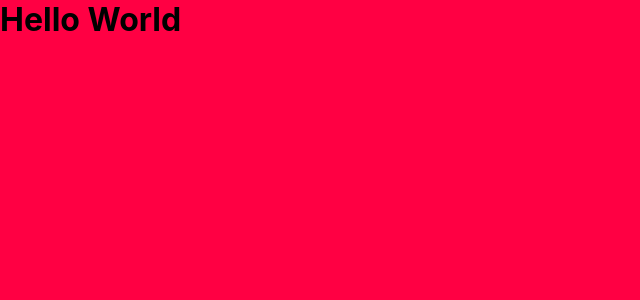
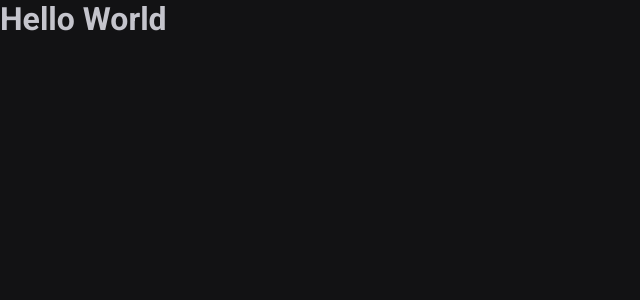
Before and after one commit to fernando-meira/ignite-timer, a React (Vite) app: page / in a window 1280 px wide. Shown: the top 300 px of the page, without its empty margins (0-640 px from the left). Built offline with nearby package versions, Linux system fonts and the light colour scheme.

Commit message:
theme: GlobalStyle and theme.

```diff
--- a/index.html
+++ b/index.html
@@ -2,8 +2,16 @@
 <html lang="en">
   <head>
     <meta charset="UTF-8" />
-    <link rel="icon" type="image/svg+xml" href="/vite.svg" />
+    <link rel="preconnect" href="https://fonts.googleapis.com" />
+    <link rel="preconnect" href="https://fonts.gstatic.com" crossorigin />
+
+    <link
+      href="https://fonts.googleapis.com/css2?family=Roboto+Mono:wght@700&family=Roboto:wght@400;700&display=swap"
+      rel="stylesheet"
+    />
+
     <meta name="viewport" content="width=device-width, initial-scale=1.0" />
+
     <title>Ignite Timer</title>
   </head>
   <body>
--- a/src/styles/default.ts
+++ b/src/styles/default.ts
@@ -46,18 +46,24 @@ export const defaultTheme = {
     },
 
     gray: {
-      '100': '#f8f8f8',
-      '200': '#EDF2F2', // Shape
-      '300': '#DFDFDF',
-      '500': '#A8A8B3',
+      '100': '#E1E1E6',
+      '300': '#C4C4CC',
+      '400': '#8D8D99',
+      '500': '#7C7C8A',
+      '600': '#323238',
+      '700': '#29292E',
+      '800': '#202024',
+      '900': '#121214',
     },
 
     green: {
-      '500': '#04D361',
+      '300': '#00B37E',
+      '500': '#00875F',
+      '700': '#015F43',
     },
 
     yellow: {
-      '500': '#EBA417',
+      '500': '#FBA94C',
     },
 
     blue: {
@@ -65,7 +71,8 @@ export const defaultTheme = {
     },
 
     red: {
-      '500': '#EB5757',
+      '500': '#AB222E',
+      '700': '#7A1921',
     },
   },
   spacings: {
--- a/src/styles/global.ts
+++ b/src/styles/global.ts
@@ -1,25 +1,36 @@
 import { createGlobalStyle, css } from 'styled-components';
 
 export default createGlobalStyle`
+  ${({ theme }) => css`
     * {
-    margin:0;
+      margin: 0;
       padding: 0;
       box-sizing: border-box;
       -moz-osx-font-smoothing: grayscale;
       -webkit-font-smoothing: antialiased;
     }
 
-  ${({ theme }) => css`
+    :focus {
+      outline: 0;
+      box-shadow: 0 0 0 2px ${theme.colors.green[500]};
+    }
+
     html {
       font-size: 62.5%;
     }
 
+    body,
+    input,
+    textarea,
+    button {
+      font-weight: 400;
+      font-family: 'Roboto', sans-serif;
+      font-size: ${theme.font.sizes.medium};
+    }
+
     body {
-      background: ${theme.colors.primary};
-      font-size: ${theme.font.sizes.medium};
-      font-family: 'Poppins', -apple-system, BlinkMacSystemFont, 'Segoe UI',
-        Roboto, Oxygen, Ubuntu, Cantarell, 'Open Sans', 'Helvetica Neue',
-        sans-serif;
+      color: ${theme.colors.gray[300]};
+      background-color: ${theme.colors.gray[900]};
     }
 
     button {
```
Lines whose indentation alone changed are shown as unchanged.
